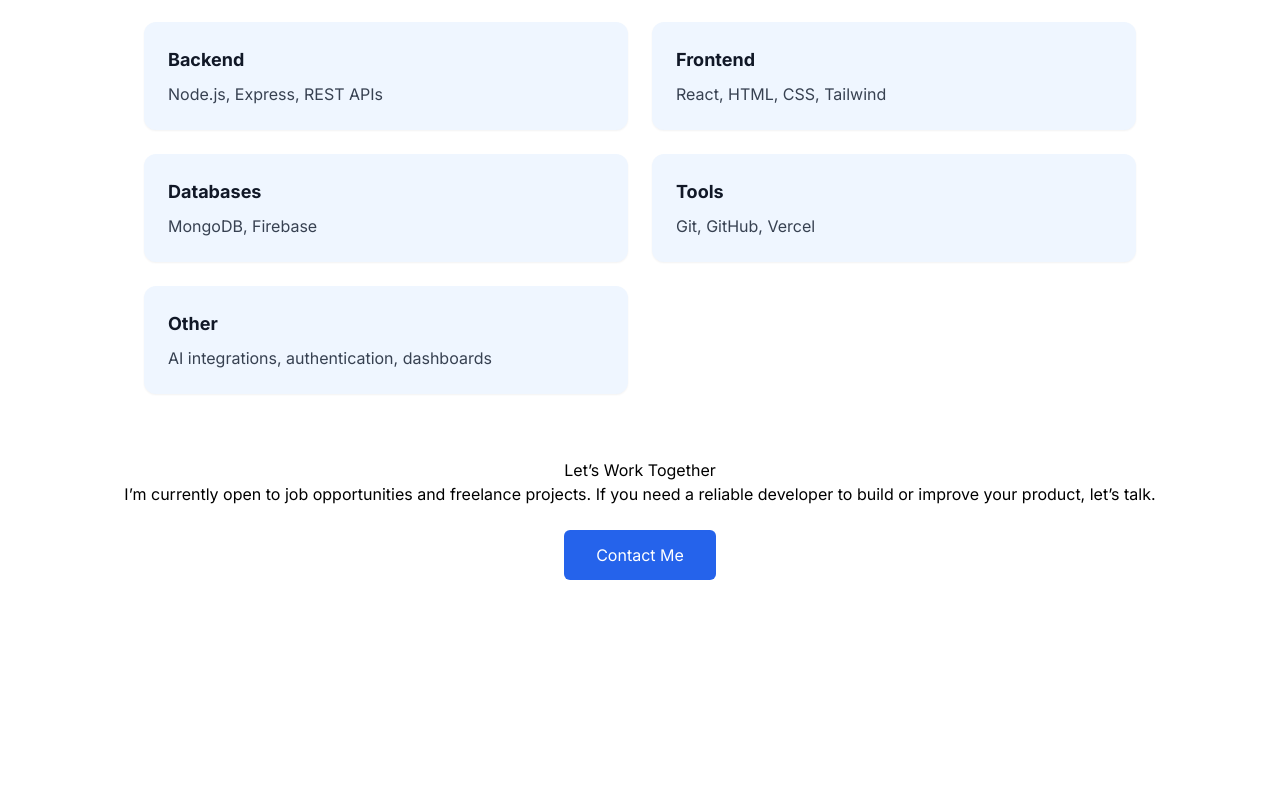
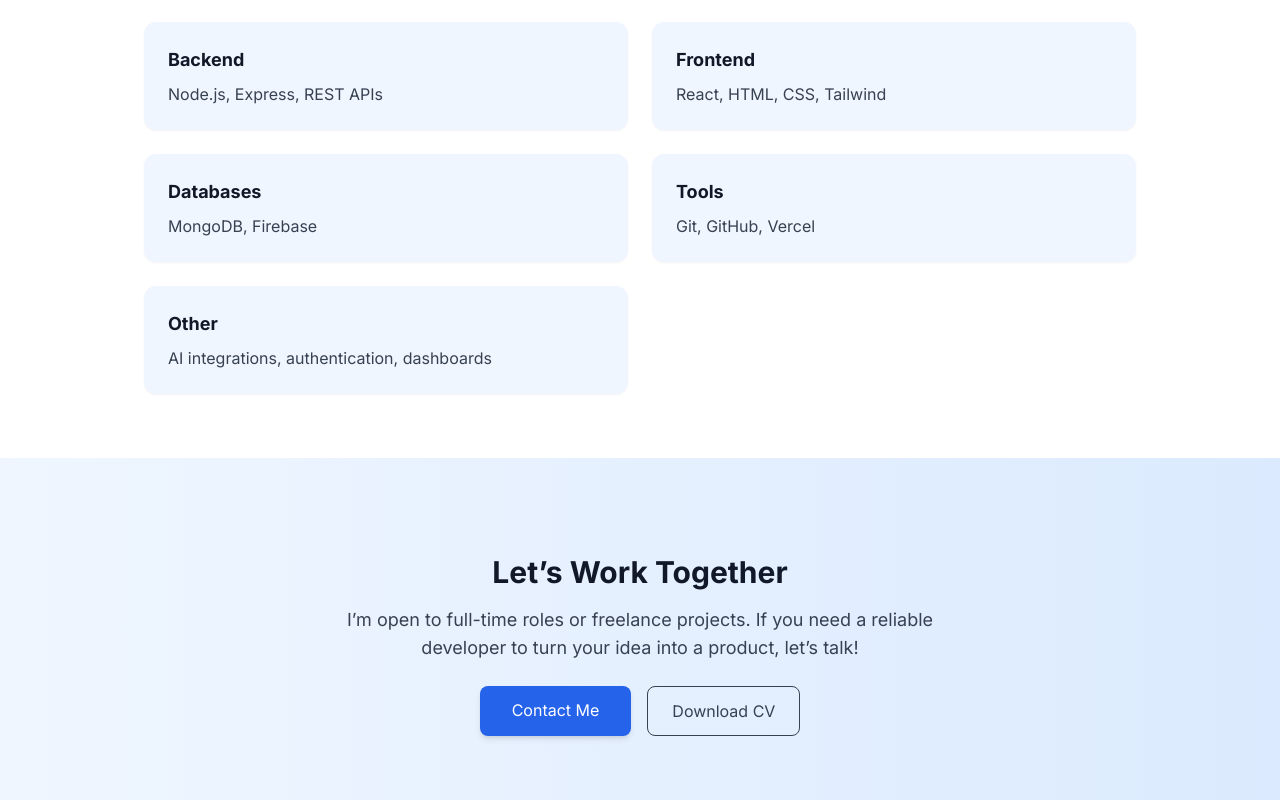
Before and after one commit to Rabbi111-cloud/PORTFOLIO-WEBSITE, a React (Vite) app: page / in a window 1280 px wide. Shown: the part 1660-2460 px from the top of the page. Before the commit the page ends 2240 px from the top, so only its background shows below. Built offline with nearby package versions, Linux system fonts and the light colour scheme.

Commit message:
Update Contact.jsx

```diff
--- a/src/components/Contact.jsx
+++ b/src/components/Contact.jsx
@@ -1,26 +1,27 @@
 export default function Contact() {
   return (
-    <section id="contact" style={{ textAlign: "center" }}>
-      <h2>Let’s Work Together</h2>
-      <p>
-        I’m currently open to job opportunities and freelance projects.
-        If you need a reliable developer to build or improve your product,
-        let’s talk.
+    <section id="contact" className="pt-24 pb-16 bg-gradient-to-r from-blue-50 to-blue-100 text-center">
+      <h2 className="text-3xl font-bold text-gray-900">Let’s Work Together</h2>
+      <p className="text-gray-700 mt-4 max-w-2xl mx-auto text-lg">
+        I’m open to full-time roles or freelance projects. If you need a reliable developer to turn your idea into a product, let’s talk!
       </p>
 
-      <a
-        href="mailto:danielaremudev@gmail.com"
-        style={{
-          display: "inline-block",
-          marginTop: "1.5rem",
-          background: "#2563eb",
-          color: "#fff",
-          padding: "0.8rem 2rem",
-          borderRadius: "6px"
-        }}
-      >
-        Contact Me
-      </a>
+      <div className="mt-6 flex justify-center gap-4 flex-wrap">
+        <a
+          href="mailto:danielaremudev@gmail.com"
+          className="bg-blue-600 text-white px-8 py-3 rounded-lg shadow-md hover:bg-blue-700 transition"
+        >
+          Contact Me
+        </a>
+
+        <a
+          href="https://github.com/yourusername/your-cv.pdf"
+          target="_blank"
+          className="text-gray-700 border border-gray-700 px-6 py-3 rounded-lg hover:bg-gray-100 transition"
+        >
+          Download CV
+        </a>
+      </div>
     </section>
   );
 }
```
